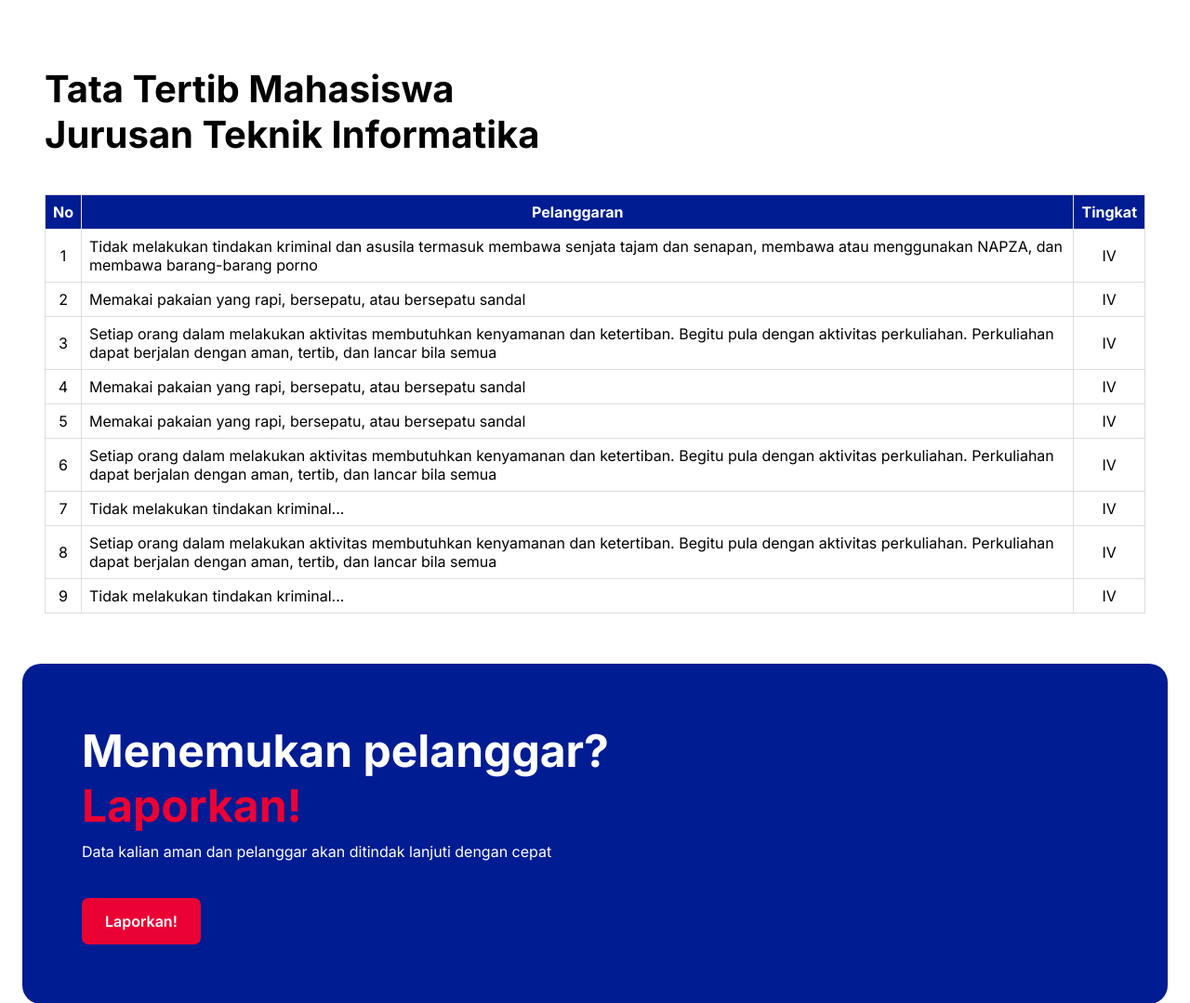
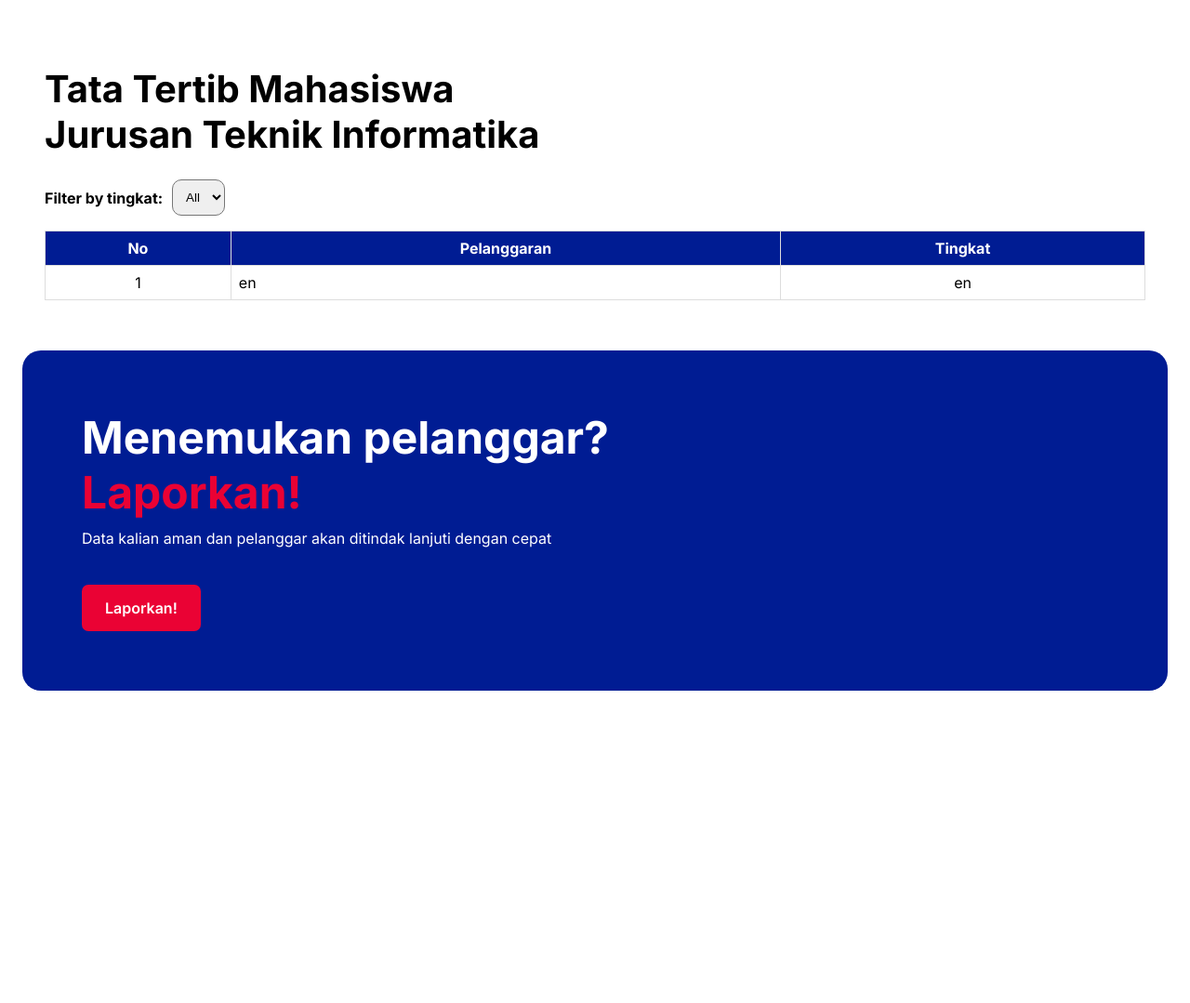
Before and after one commit to tjahjoe/kelompok-xycacyv_Sistem-Tata-Tertib, a PHP site: page / in a window 1280 px wide. Shown: the part 501-1580 px from the top of the page at 93% size. After the commit the page ends 1244 px from the top, so only its background shows below. Run offline with PHP 8.4, Linux system fonts and the light colour scheme; tables that the repository leaves empty or names only in its code hold one stand-in row (values such as "Sample post"); some libraries are stand-ins or nearby versions.

Commit message:
integrate data listPelanggaran & add filter by tingkat

```diff
--- a/app/controllers/getData.php
+++ b/app/controllers/getData.php
@@ -55,9 +55,9 @@ function dataPelanggaran(){
     }
 }
 
-$_SESSION['user']['id_users'] = '2341721001';
-$_SESSION['user']['role'] = 'mahasiswa';
+// $_SESSION['user']['id_users'] = '2341721001';
+// $_SESSION['user']['role'] = 'mahasiswa';
 
 // var_dump(dataPelanggaran());
-var_dump(dataUser());
+// var_dump(dataUser());
 ?>
--- a/app/models/ListPelanggaran.php
+++ b/app/models/ListPelanggaran.php
@@ -11,7 +11,7 @@ class ListPelanggaran{
 
     public function getAllListPelanggaran(){
         $query = "SELECT * FROM " . $this->table ." ORDER BY tingkat_pelanggaran desc, nama_jenis_pelanggaran";
-        $stmt = $this->conn->query($query);
+        $stmt = $this->conn->prepare($query);
         $stmt->execute();
         $results = $stmt->fetchAll(PDO::FETCH_ASSOC);
         if ($results) {
@@ -24,7 +24,7 @@ class ListPelanggaran{
 
     public function getListPelanggaranByTingkat($tingkat){
         $query = "SELECT * FROM " . $this->table . " WHERE tingkat_pelanggaran = ? ORDER BY tingkat_pelanggaran, nama_jenis_pelanggaran";
-        $stmt = $this->conn->query($query);
+        $stmt = $this->conn->prepare($query);
         $stmt->bindParam(1, $tingkat);
         $stmt->execute();
         $results = $stmt->fetchAll(PDO::FETCH_ASSOC);
--- a/app/views/components/tataTertibSection.php
+++ b/app/views/components/tataTertibSection.php
@@ -1,8 +1,24 @@
 <?php
-  function TataTertibSection($data){
+require_once __DIR__ . "../../../models/ListPelanggaran.php";
+?>
+
+<?php
+function TataTertibSection($data)
+{
 ?>
   <section id="tataTertib">
     <h1 class="title">Tata Tertib Mahasiswa<br> Jurusan Teknik Informatika</h1>
+    <div class="filter-tingkat-pelanggaran">
+      <h4>Filter by tingkat:</h4>
+      <select id="tingkatPelanggaran" class="tingkatPelanggaran" ame="tingkatPelanggaran">
+        <option value="">All</option>
+      <option value="I">1</option>
+      <option value="II">2</option>
+      <option value="III">3</option>
+      <option value="IV">4</option>
+      <option value="V">5</option>
+    </select>
+  </div>
     <div class="table-container">
       <table id="tataTertib">
         <thead>
@@ -13,61 +29,21 @@
           </tr>
         </thead>
         <tbody>
-        <?php if(!empty($data)){?>
-        <?php foreach($data as $record){?>
+          <?php if (!empty($data)) {
+            $index = 0;
+          ?>
+            <?php foreach ($data as $record) {
+              $index++;
+            ?>
               <tr>
-          <td><?php echo$record['id_list_pelanggaran']?></td>
-          <td><?php echo$record['nama_jenis_pelanggaran']?></td>
-          <td><?php echo$record['tingkat_pelanggaran']?></td>
+                <td><?php echo $index ?></td>
+                <td><?php echo $record['nama_jenis_pelanggaran'] ?></td>
+                <td><?php echo $record['tingkat_pelanggaran'] ?></td>
               </tr>
-        <?php } }?>
-        <!-- <tr>
-          <td>1</td>
-          <td>Tidak melakukan tindakan kriminal dan asusila termasuk membawa senjata tajam dan senapan, membawa atau menggunakan NAPZA, dan membawa barang-barang porno</td>
-          <td>IV</td>
-        </tr> -->
-        <!-- <tr>
-          <td>2</td>
-          <td>Memakai pakaian yang rapi, bersepatu, atau bersepatu sandal</td>
-          <td>IV</td>
-        </tr>
-        <tr>
-          <td>3</td>
-          <td>Setiap orang dalam melakukan aktivitas membutuhkan kenyamanan dan ketertiban. Begitu pula dengan aktivitas perkuliahan. Perkuliahan dapat berjalan dengan aman, tertib, dan lancar bila semua</td>
-          <td>IV</td>
-        </tr>
-        <tr>
-          <td>4</td>
-          <td>Memakai pakaian yang rapi, bersepatu, atau bersepatu sandal</td>
-          <td>IV</td>
-        </tr>
-        <tr>
-          <td>5</td>
-          <td>Memakai pakaian yang rapi, bersepatu, atau bersepatu sandal</td>
-          <td>IV</td>
-        </tr>
-        <tr>
-          <td>6</td>
-          <td>Setiap orang dalam melakukan aktivitas membutuhkan kenyamanan dan ketertiban. Begitu pula dengan aktivitas perkuliahan. Perkuliahan dapat berjalan dengan aman, tertib, dan lancar bila semua</td>
-          <td>IV</td>
-        </tr>
-        <tr>
-          <td>7</td>
-          <td>Tidak melakukan tindakan kriminal...</td>
-          <td>IV</td>
-        </tr>
-        <tr>
-          <td>8</td>
-          <td>Setiap orang dalam melakukan aktivitas membutuhkan kenyamanan dan ketertiban. Begitu pula dengan aktivitas perkuliahan. Perkuliahan dapat berjalan dengan aman, tertib, dan lancar bila semua</td>
-          <td>IV</td>
-        </tr>
-        <tr>
-          <td>9</td>
-          <td>Tidak melakukan tindakan kriminal...</td>
-          <td>IV</td>
-        </tr> -->
+          <?php }
+          } ?>
         </tbody>
       </table>
     </div>
   </section>
-<?php }?>
+<?php } ?>
--- a/app/views/index.php
+++ b/app/views/index.php
@@ -1,6 +1,7 @@
 <?php include 'components/navbar.php'; ?>
 <?php include 'components/headerSection.php'; ?>
 <?php include 'components/tataTertibSection.php'; ?>
+<?php require_once '../app/controllers/getData.php' ?>
 
 <!DOCTYPE html>
 <html lang="en">
@@ -21,60 +22,12 @@
   <?php HeaderSection("Bersama dan Bersatu Mewujudkan POLINEMA MAJU", "Lorem ipsum odor amet, consectetuer adipiscing elit. Habitasse mattis
       scelerisque nunc fermentum ornare viverra cras.", true); ?>
   <div class="container">
-    <?php
-      $data = [
-        [
-            'id_list_pelanggaran' => 1,
-            'nama_jenis_pelanggaran' => 'Tidak melakukan tindakan kriminal dan asusila termasuk membawa senjata tajam dan senapan, membawa atau menggunakan NAPZA, dan membawa barang-barang porno',
-            'tingkat_pelanggaran' => 'IV'
-        ],
-        [
-            'id_list_pelanggaran' => 2,
-            'nama_jenis_pelanggaran' => 'Memakai pakaian yang rapi, bersepatu, atau bersepatu sandal',
-            'tingkat_pelanggaran' => 'IV'
-        ],
-        [
-            'id_list_pelanggaran' => 3,
-            'nama_jenis_pelanggaran' => 'Setiap orang dalam melakukan aktivitas membutuhkan kenyamanan dan ketertiban. Begitu pula dengan aktivitas perkuliahan. Perkuliahan dapat berjalan dengan aman, tertib, dan lancar bila semua',
-            'tingkat_pelanggaran' => 'IV'
-        ],
-        [
-            'id_list_pelanggaran' => 4,
-            'nama_jenis_pelanggaran' => 'Memakai pakaian yang rapi, bersepatu, atau bersepatu sandal',
-            'tingkat_pelanggaran' => 'IV'
-        ],
-        [
-            'id_list_pelanggaran' => 5,
-            'nama_jenis_pelanggaran' => 'Memakai pakaian yang rapi, bersepatu, atau bersepatu sandal',
-            'tingkat_pelanggaran' => 'IV'
-        ],
-        [
-            'id_list_pelanggaran' => 6,
-            'nama_jenis_pelanggaran' => 'Setiap orang dalam melakukan aktivitas membutuhkan kenyamanan dan ketertiban. Begitu pula dengan aktivitas perkuliahan. Perkuliahan dapat berjalan dengan aman, tertib, dan lancar bila semua',
-            'tingkat_pelanggaran' => 'IV'
-        ],
-        [
-            'id_list_pelanggaran' => 7,
-            'nama_jenis_pelanggaran' => 'Tidak melakukan tindakan kriminal...',
-            'tingkat_pelanggaran' => 'IV'
-        ],
-        [
-            'id_list_pelanggaran' => 8,
-            'nama_jenis_pelanggaran' => 'Setiap orang dalam melakukan aktivitas membutuhkan kenyamanan dan ketertiban. Begitu pula dengan aktivitas perkuliahan. Perkuliahan dapat berjalan dengan aman, tertib, dan lancar bila semua',
-            'tingkat_pelanggaran' => 'IV'
-        ],
-        [
-            'id_list_pelanggaran' => 9,
-            'nama_jenis_pelanggaran' => 'Tidak melakukan tindakan kriminal...',
-            'tingkat_pelanggaran' => 'IV'
-        ],
-    ];
-
-    ?>
+    <?php $data = ListPelanggaran()?>
     <?php TataTertibSection($data)?>
     <?php include 'components/footerLaporSection.php'; ?>
   </div>
   <script src="../assets/js/script.js"></script>
+  <script src="../assets/js/handleFilter.js"></script>
 </body>
 
 </html>
--- a/assets/css/style.css
+++ b/assets/css/style.css
@@ -655,6 +655,8 @@ a.link-detail{
 
 /* BADGES */
 .badge {
+  width:100%;
+  text-align: center;
   display: inline-block;
   padding: 5px 10px;
   border-radius: 5px;
@@ -728,6 +730,7 @@ a.link-detail{
 
 .detail-item span{
   margin: 13px;
+  width:max-content;
 }
 
 /* MODAL BOX */
@@ -1015,6 +1018,18 @@ a.link-detail{
   background-color: #143075;
 }
 
+/* filter input */
+.tingkatPelanggaran{
+  padding: 10px;
+  border-radius: 10px;
+}
+
+.filter-tingkat-pelanggaran{
+  display: flex;
+  align-items:center;
+  gap: 10px
+}
+
 /* Responsive styles */
 /* TABLET */
 @media (max-width: 768px) {
@@ -1040,6 +1055,7 @@ a.link-detail{
     top: 100%;
     left: 0;
     width: 100%;
+    color: #fff;
     background-color: #333;
     padding: 1rem;
     transition: all 0.2s;
@@ -1054,6 +1070,10 @@ a.link-detail{
     display: flex;
     opacity: 1;
     transform: translateY(0);
+  }
+
+  .navbar .menu.active a{
+    color: #fff;
   }
 
   .profile .dropdown-active.arrow {
--- /dev/null
+++ b/assets/js/handleFilter.js
@@ -0,0 +1,35 @@
+$(document).ready(function() {
+  $("#tingkatPelanggaran").on('change', function() {
+      var tingkatPelanggaran = $(this).val();
+
+      $.ajax({
+          url: "../app/controllers/FilterTataTertib.php",
+          type: "POST",
+          data: { tingkatPelanggaran: tingkatPelanggaran },
+          dataType: "json",
+          success: function(response) {
+              if (response.status === 'success') {
+                  // Clear the table body before adding new rows
+                  $("#tataTertib tbody").empty();
+
+                  // Loop through each record in the response data
+                  $.each(response.data, function(index, record) {
+                      var row = "<tr>" +
+                                  "<td>" + (index + 1) + "</td>" + // Display row number
+                                  "<td>" + record.nama_jenis_pelanggaran + "</td>" + // Display pelanggaran name
+                                  "<td>" + record.tingkat_pelanggaran + "</td>" + // Display tingkat pelanggaran
+                                "</tr>";
+                      // Append the row to the table body
+                      $("#tataTertib tbody").append(row);
+                  });
+              } else {
+                  // If no data, show a message
+                  $("#tataTertib tbody").html("<tr><td colspan='3'>" + response.message + "</td></tr>");
+              }
+          },
+          error: function(xhr, status, error) {
+              console.error("Error:", error);
+          }
+      });
+  });
+});
--- a/assets/js/script.js
+++ b/assets/js/script.js
@@ -108,20 +108,25 @@ const closeAlert = () => {
   alertOverlay.classList.remove('alert-active');
 }
 
+if(document.getElementById('form-pelaporan')){
   document.getElementById('form-pelaporan').addEventListener('submit', (e) => {
     e.preventDefault();
 
     showAlert();
   });
+}
 
+if(document.querySelector('.overlay')&&document.querySelector('.alert-close-button')){
   document.querySelector('.overlay').addEventListener('click', closeAlert);
   document.querySelector('.alert-close-button').addEventListener('click', closeAlert);
+}
 
 const uploadFile = () => {
   const fileInput = document.getElementById('lampiran');
   const fileCountDisplay = document.getElementById('file-count');
   const fileListDisplay = document.getElementById('file-list');
 
+  if(fileInput && fileCountDisplay && fileListDisplay){
   fileInput.addEventListener('change', () => {
     const files = fileInput.files;
     fileCountDisplay.textContent = `${files.length} file(s) uploaded`;
@@ -137,6 +142,7 @@ const uploadFile = () => {
     }
   });
 }
+}
 
 document.addEventListener("DOMContentLoaded", () => {
   eventTogglePassword();
--- a/config/database.php
+++ b/config/database.php
@@ -1,6 +1,6 @@
 <?php
 class Database{
-    private $dsn = "sqlsrv:server=CHLZ\SQLEXPRESS;database=tatibjti";
+    private $dsn = "sqlsrv:server=DESKTOP-OF0MEVA\SQLEXPRESS;database=tatibjti";
     public $conn;
 
     public function getConneection(){
```
Also changed, not shown: app/controllers/FilterTataTertib.php (added, +23 -0 lines). Lines whose indentation alone changed are shown as unchanged.
